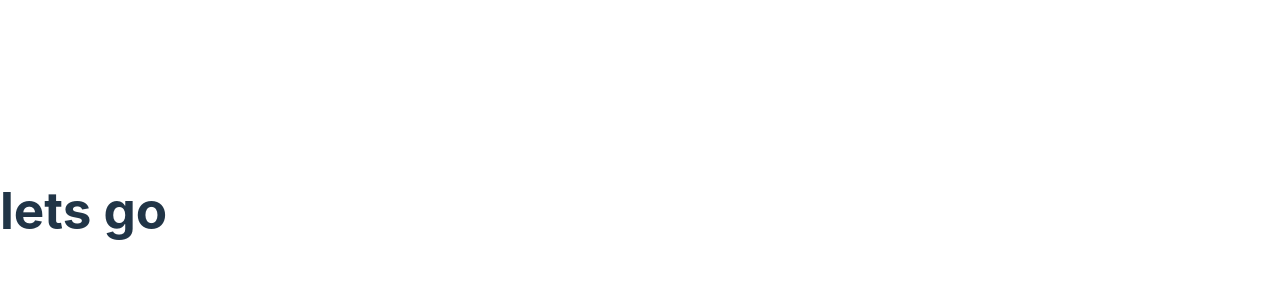
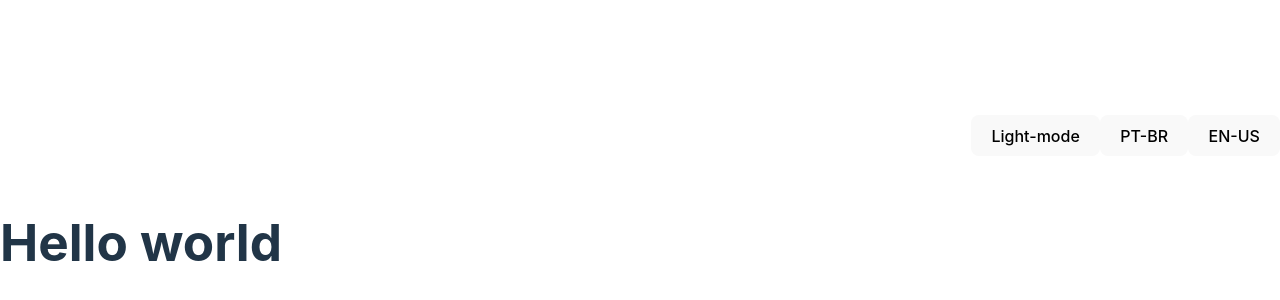
Before and after one commit to wellison-md/pprojs, a React (Vite) app: page / in a window 1280 px wide. Shown: the part 190-490 px from the top of the page. Built offline with nearby package versions, Linux system fonts and the light colour scheme.

Commit message:
:recycle: feat: updated app-comp

```diff
--- a/src/App.jsx
+++ b/src/App.jsx
@@ -1,7 +1,5 @@
+import Router from "./Router";
+
 export default function App() {
-  return (
-    <>
-      <h1>lets go</h1>
-    </>
-  );
+  return <Router />
 }
```
